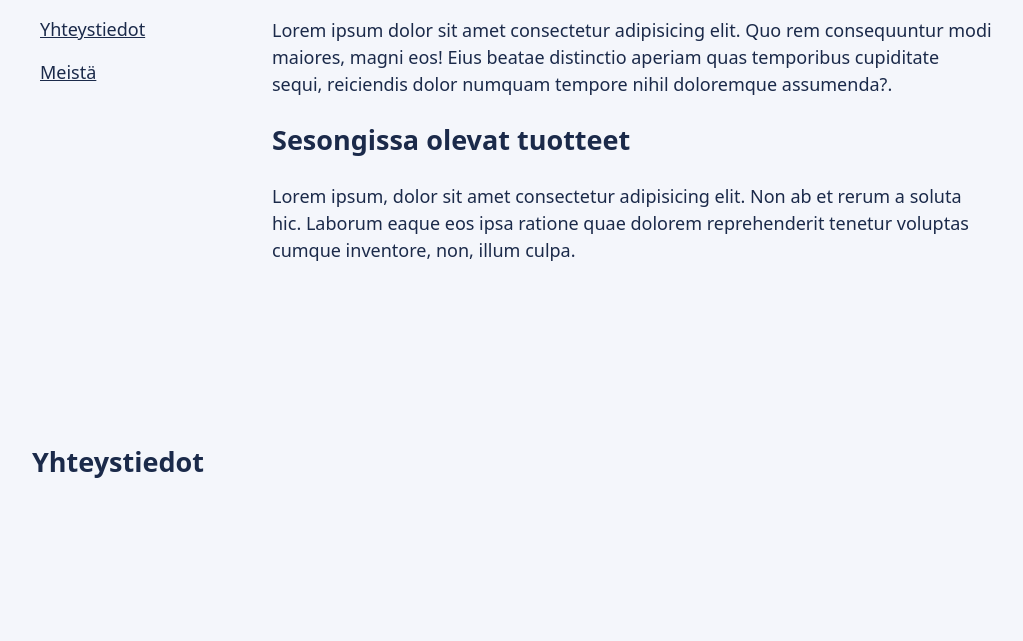
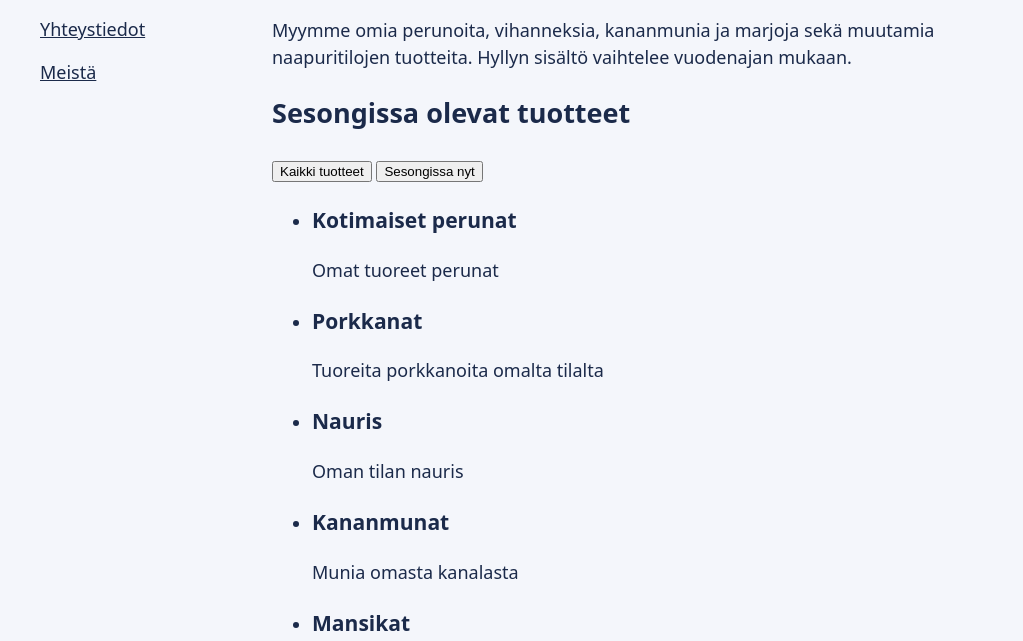
Before and after one commit to emilsysq/web_ohjelmointi, a plain HTML site: page listing.html in a window 1280 px wide. Shown: the part 311-952 px from the top of the page, without its empty margins (128-1151 px from the left). Before the commit the page ends 832 px from the top, so only its background shows below. Drawn offline with Linux system fonts and the light colour scheme.

Commit message:
Tuotelista, suodatinpainikkeet ja tilarivi

```diff
--- a/listing.html
+++ b/listing.html
@@ -1,12 +1,15 @@
 <!DOCTYPE html>
 <html lang="fi">
+
 
 <head>
     <meta charset="UTF-8">
     <title>Tuotteet - Mäkelän Tilapuoti</title>
     <meta name="viewport" content="width=device-width, initial-scale=1.0">
     <link rel="stylesheet" href="style.css">
+    <script src="script.js" defer></script>
 </head>
+
 
 <body>
     <header>
@@ -14,6 +17,8 @@
             alt="Pyöreä merkki, jossa vaalea aitta nousevan korallinpunaisen auringon edessä ja peltovaot, sekä teksti Mäkelän Tilapuoti, Ilmajoki."
             width="500" height="174">
     </header>
+
+
     <nav>
         <ul>
             <li><a href="index.html">Etusivu</a></li>
@@ -22,13 +27,46 @@
             <li><a href="about.html">Meistä</a></li>
         </ul>
     </nav>
+
+
     <main>
         <h1>Tuotteet</h1>
-        <p>Lorem ipsum dolor sit amet consectetur adipisicing elit. Quo rem consequuntur modi maiores, magni eos! Eius
-            beatae distinctio aperiam quas temporibus cupiditate sequi, reiciendis dolor numquam tempore nihil
-            doloremque assumenda?.</p>
+        <p>Myymme omia perunoita, vihanneksia, kananmunia ja marjoja sekä muutamia naapuritilojen tuotteita. Hyllyn sisältö vaihtelee vuodenajan mukaan.</p>
+
         <h2>Sesongissa olevat tuotteet</h2>
-        <p>Lorem ipsum, dolor sit amet consectetur adipisicing elit. Non ab et rerum a soluta hic. Laborum eaque eos ipsa ratione quae dolorem reprehenderit tenetur voluptas cumque inventore, non, illum culpa.</p>
+
+        <div>
+            <button type="button" id="filter-all" aria-pressed="true">Kaikki tuotteet</button>
+            <button type="button" id="filter-season" aria-pressed="false">Sesongissa nyt</button>
+        </div>
+        <p id="status" role="status"></p>
+
+        <ul id="product-list">
+            <li data-in-season="true">
+                <h3>Kotimaiset perunat</h3>
+                <p>Omat tuoreet perunat</p>
+            </li>
+
+            <li data-in-season="true">
+                <h3>Porkkanat</h3>
+                <p>Tuoreita porkkanoita omalta tilalta</p>
+            </li>
+
+            <li data-in-season="true">
+                <h3>Nauris</h3>
+                <p>Oman tilan nauris</p>
+            </li>
+
+            <li data-in-season="true">
+                <h3>Kananmunat</h3>
+                <p>Munia omasta kanalasta</p>
+            </li>
+
+            <li data-in-season="false">
+                <h3>Mansikat</h3>
+                <p>Mansikat omalta tilalta</p>
+            </li>
+        </ul>
 
     </main>
     <footer>
```
Also changed, not shown: script.js (added).
